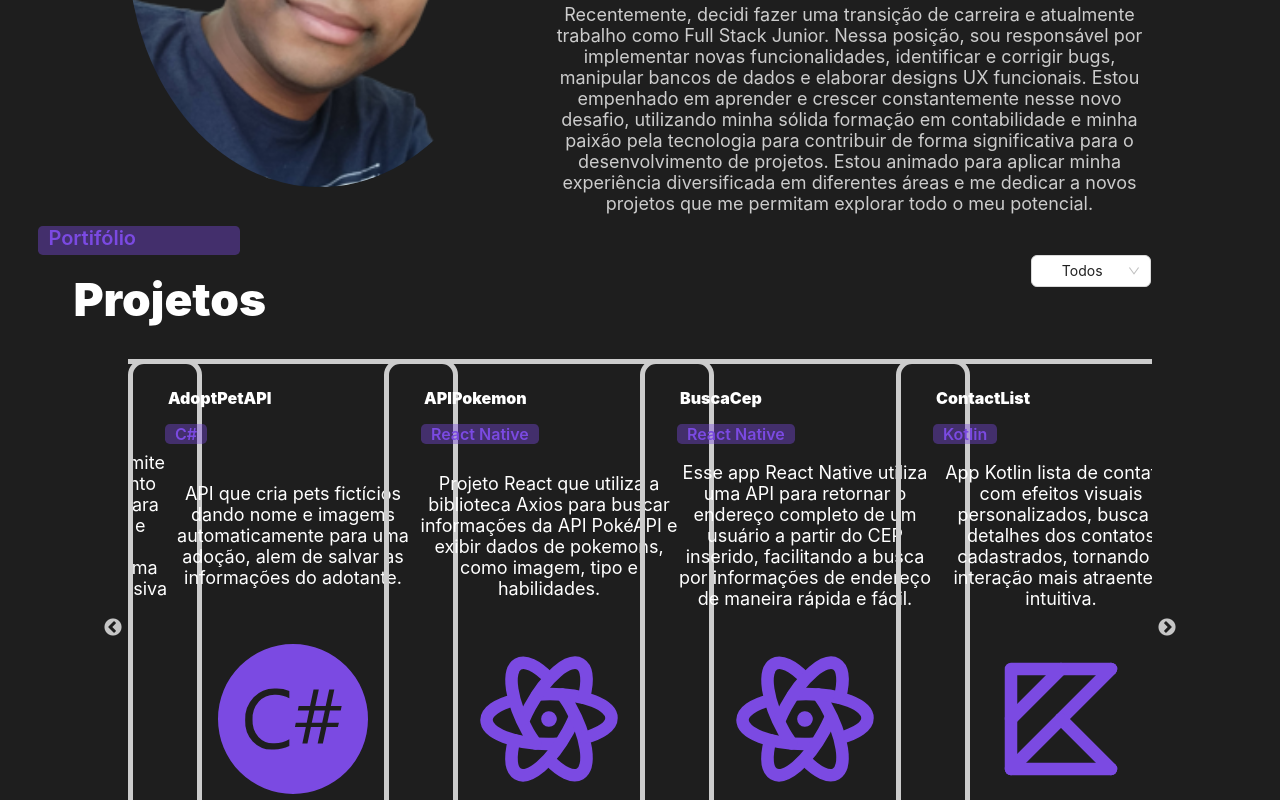
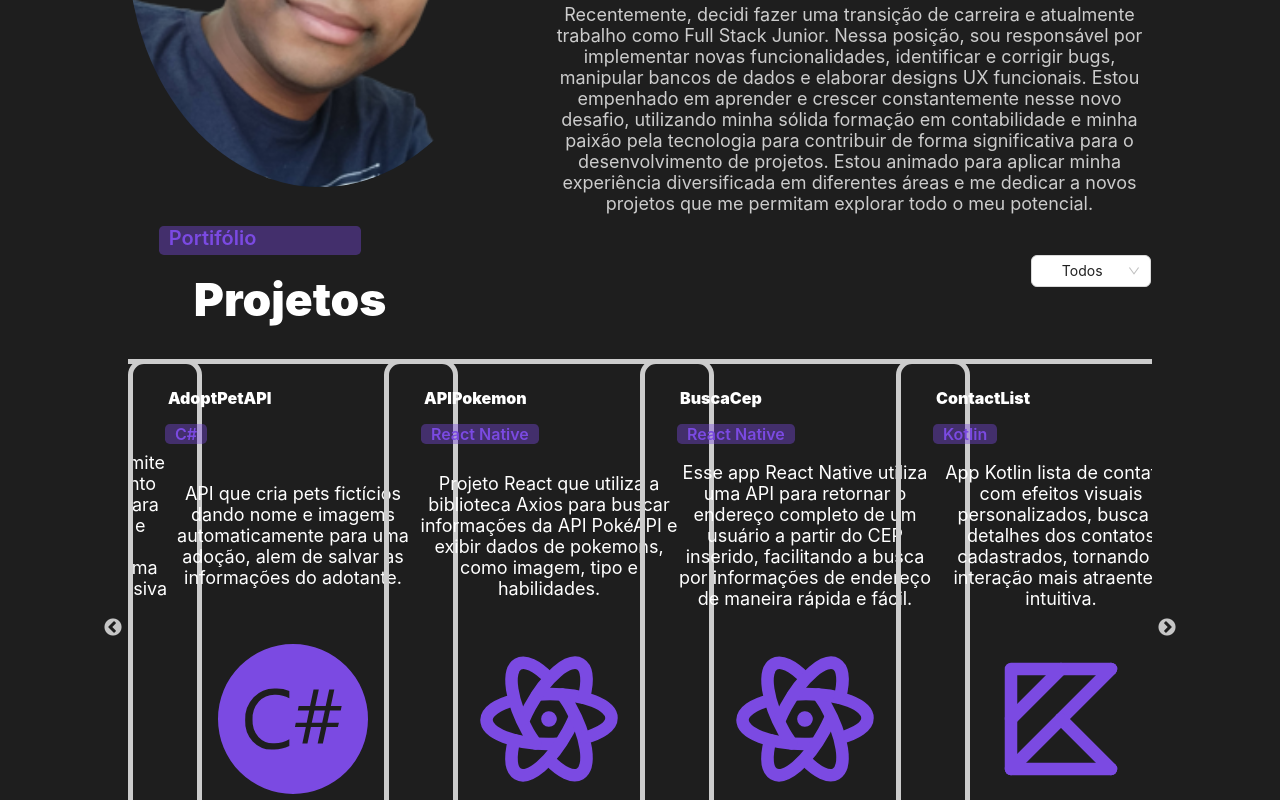
Before and after one commit to Edevaldo-Cruz/curriculo, a React (Create React App) app: page / in a window 1280 px wide. Shown: the part 1520-2320 px from the top of the page. Built offline with nearby package versions, Linux system fonts and the light colour scheme.

Commit message:
Correção de espaçamento e cor logo

```diff
--- a/src/Components/About/styles.js
+++ b/src/Components/About/styles.js
@@ -56,9 +56,9 @@ export const ContainerTitle = styled.div`
   background-color: rgba(123, 74, 226, 0.4);
   border-radius: 0.3rem;
 
-  /* @media (max-width: 600px) {
-    margin-top: 8rem;
-  } */
+  @media (max-width: 600px) {
+    margin-left: 10%;
+  }
 `;
 
 export const Title = styled.p`
@@ -79,6 +79,7 @@ export const Name = styled.p`
   @media (max-width: 600px) {
     font-size: 26px;
     margin: 1rem;
+    margin-left: 10%;
   }
 `;
 
--- a/src/Components/Career/index.js
+++ b/src/Components/Career/index.js
@@ -26,6 +26,7 @@ import { Col } from "antd";
 export default function Career({ mobileScreen }) {
   const [value, setValue] = useState(0);
   const [previous, setPrevious] = useState(0);
+
   const Info = [
     {
       title: "Dev Junior Full stack",
@@ -53,6 +54,7 @@ export default function Career({ mobileScreen }) {
       text: "Durante o meu estágio na empresa Indica, eu era responsável por realizar a organização e escrituração dos documentos de acordo com a sua respectiva classificação contábil. Além disso, eu realizava a conciliação bancária para garantir a correta conciliação entre as movimentações financeiras da empresa e as informações registradas nos extratos bancários. Essas atividades eram executadas com o objetivo de garantir a organização e correta contabilização das informações financeiras da empresa, bem como o correto fluxo de caixa e a identificação de possíveis erros ou inconsistências nas movimentações bancárias.",
     },
   ];
+
   const VALUE_TEXTS = [
     <>
       {mobileScreen === true ? (
@@ -193,6 +195,7 @@ export default function Career({ mobileScreen }) {
       )}
     </>,
   ];
+
   const settings = {
     dots: false,
     infinite: false,
@@ -315,6 +318,7 @@ export default function Career({ mobileScreen }) {
                 paddingTop: "25px",
               }}
             >
+              <div style={{ backgroundColor: "red" }}>
                 <img
                   src={PhotoIndica}
                   width={"150px"}
@@ -322,6 +326,8 @@ export default function Career({ mobileScreen }) {
                   alt="logo SS"
                   style={{ marginInline: "auto" }}
                 />
+              </div>
+
               <Company>Indica Assessoria Empresarial</Company>
               <DateCompany>01/13-01/14</DateCompany>
             </ContainerCompanies>
--- a/src/Components/Home/index.js
+++ b/src/Components/Home/index.js
@@ -159,9 +159,9 @@ export default function Home({ mobileScreen }) {
     <div>
       <ProfessionCard>
         <TbBrandKotlin size={mobileScreen === true ? 35 : 70} color={"#ccc"} />
+        <TitleCardProfession>Kotlin</TitleCardProfession>
       </ProfessionCard>
     </div>,
-    <TitleCardProfession>Kotlin</TitleCardProfession>,
   ];
 
   const text = {
--- a/src/Components/Portifolio/index.js
+++ b/src/Components/Portifolio/index.js
@@ -242,7 +242,12 @@ export default function Portifolio({ mobileScreen }) {
             justifyContent: "space-between",
           }}
         >
-          <Col span={18}>
+          <Col
+            span={12}
+            style={{
+              marginLeft: "10%",
+            }}
+          >
             <Subtitle>Projetos</Subtitle>
           </Col>
 
@@ -283,7 +288,7 @@ export default function Portifolio({ mobileScreen }) {
               style={{
                 display: "flex",
                 justifyContent: "end",
-                width: "100%",
+                width: "20%",
                 margin: "0 0 1rem 0",
               }}
             >
--- a/src/Components/Portifolio/styles.js
+++ b/src/Components/Portifolio/styles.js
@@ -1,7 +1,7 @@
 import styled from "styled-components";
 
 export const Container = styled.div`
-  width: 100%;
+  max-width: 100vw;
   z-index: 1;
   padding-block: 8%;
 `;
@@ -13,6 +13,7 @@ export const Contents = styled.div`
 export const ContainerTitle = styled.div`
   width: 12rem;
   height: 1.8rem;
+  margin-left: 10%;
   padding-left: 10px;
   background-color: rgba(123, 74, 226, 0.4);
   border-radius: 0.3rem;
```
Lines whose indentation alone changed are shown as unchanged.
